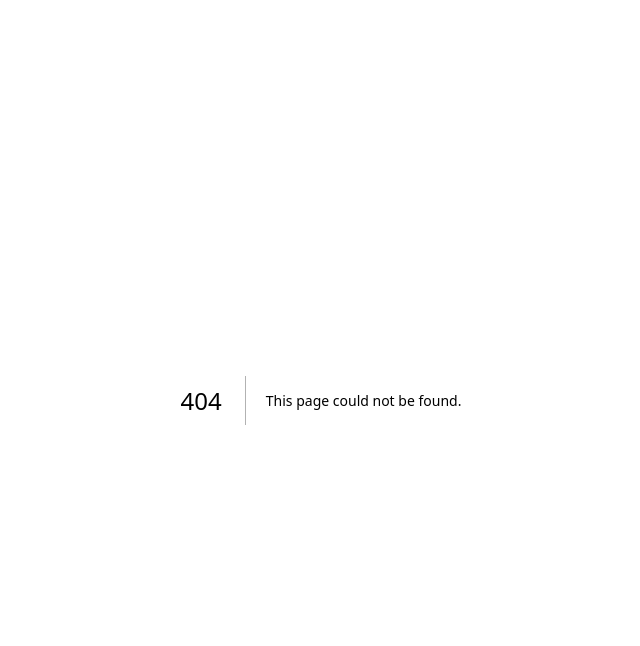
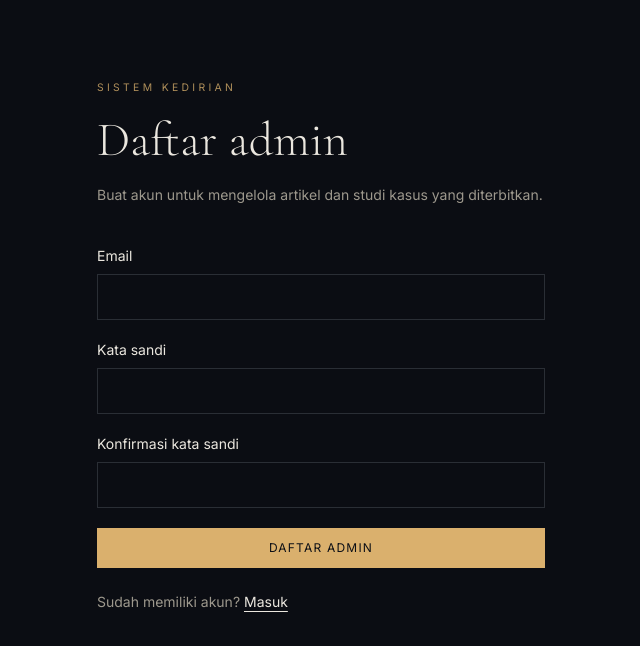
Before and after one commit to spiritualsciencezone/sistem-kedirian, a Next.js app: page /admin/register in a window 1280 px wide. Before the commit this address had no page. Shown: the top 646 px of the page, without its empty margins (319-959 px from the left). Built offline with nearby package versions, Linux system fonts and the light colour scheme.

Commit message:
Add Supabase admin registration flow

```diff
--- a/app/admin/login/page.tsx
+++ b/app/admin/login/page.tsx
@@ -1,6 +1,7 @@
 'use client'
 
 import { FormEvent, useState } from 'react'
+import Link from 'next/link'
 import { useRouter } from 'next/navigation'
 import { createClient } from '@/lib/supabase/client'
 
@@ -11,5 +12,5 @@ export default function AdminLoginPage() {
   const [error, setError] = useState('')
   const [loading, setLoading] = useState(false)
   async function submit(event: FormEvent) { event.preventDefault(); setLoading(true); setError(''); const { error } = await createClient().auth.signInWithPassword({ email, password }); if (error) { setError('Email atau kata sandi tidak valid.'); setLoading(false); return }; router.push('/admin') }
-  return <main className="min-h-screen bg-background px-6 py-20"><div className="mx-auto max-w-md"><p className="text-[0.65rem] uppercase tracking-hairline text-primary/80">Sistem Kedirian</p><h1 className="mt-5 font-serif text-5xl font-light">Admin masuk</h1><p className="mt-5 text-sm leading-relaxed text-muted-foreground">Kelola artikel dan studi kasus yang diterbitkan.</p><form onSubmit={submit} className="mt-10 space-y-5"><label className="block text-sm">Email<input required type="email" value={email} onChange={(e) => setEmail(e.target.value)} className="mt-2 w-full border border-border bg-transparent px-4 py-3 outline-none focus:border-primary" /></label><label className="block text-sm">Kata sandi<input required type="password" value={password} onChange={(e) => setPassword(e.target.value)} className="mt-2 w-full border border-border bg-transparent px-4 py-3 outline-none focus:border-primary" /></label>{error && <p role="alert" className="text-sm text-red-400">{error}</p>}<button disabled={loading} className="w-full bg-primary px-4 py-3 text-xs uppercase tracking-widest text-primary-foreground disabled:opacity-50">{loading ? 'Memeriksa…' : 'Masuk'}</button></form></div></main>
+  return <main className="min-h-screen bg-background px-6 py-20"><div className="mx-auto max-w-md"><p className="text-[0.65rem] uppercase tracking-hairline text-primary/80">Sistem Kedirian</p><h1 className="mt-5 font-serif text-5xl font-light">Admin masuk</h1><p className="mt-5 text-sm leading-relaxed text-muted-foreground">Kelola artikel dan studi kasus yang diterbitkan.</p><form onSubmit={submit} className="mt-10 space-y-5"><label className="block text-sm">Email<input required type="email" value={email} onChange={(e) => setEmail(e.target.value)} className="mt-2 w-full border border-border bg-transparent px-4 py-3 outline-none focus:border-primary" /></label><label className="block text-sm">Kata sandi<input required type="password" value={password} onChange={(e) => setPassword(e.target.value)} className="mt-2 w-full border border-border bg-transparent px-4 py-3 outline-none focus:border-primary" /></label>{error && <p role="alert" className="text-sm text-red-400">{error}</p>}<button disabled={loading} className="w-full bg-primary px-4 py-3 text-xs uppercase tracking-widest text-primary-foreground disabled:opacity-50">{loading ? 'Memeriksa…' : 'Masuk'}</button></form><p className="mt-6 text-sm text-muted-foreground">Belum memiliki akun? <Link href="/admin/register" className="text-foreground underline underline-offset-4">Daftar Admin</Link></p></div></main>
 }
--- /dev/null
+++ b/app/admin/register/page.tsx
@@ -0,0 +1,72 @@
+'use client'
+
+import { FormEvent, useState } from 'react'
+import Link from 'next/link'
+import { useRouter } from 'next/navigation'
+import { createClient } from '@/lib/supabase/client'
+
+export default function AdminRegisterPage() {
+  const router = useRouter()
+  const [email, setEmail] = useState('')
+  const [password, setPassword] = useState('')
+  const [confirmation, setConfirmation] = useState('')
+  const [error, setError] = useState('')
+  const [loading, setLoading] = useState(false)
+
+  async function submit(event: FormEvent<HTMLFormElement>) {
+    event.preventDefault()
+    setError('')
+
+    if (password.length < 6) {
+      setError('Kata sandi minimal 6 karakter.')
+      return
+    }
+    if (password !== confirmation) {
+      setError('Konfirmasi kata sandi tidak cocok.')
+      return
+    }
+
+    setLoading(true)
+    const supabase = createClient()
+    const { data, error: signUpError } = await supabase.auth.signUp({ email, password })
+
+    if (signUpError) {
+      setError(signUpError.message.toLowerCase().includes('already') ? 'Email tersebut sudah terdaftar.' : 'Pendaftaran gagal. Periksa kembali data Anda.')
+      setLoading(false)
+      return
+    }
+
+    if (!data.user || !data.session) {
+      setError('Pendaftaran berhasil. Silakan konfirmasi email Anda, lalu masuk kembali untuk menyelesaikan akses admin.')
+      setLoading(false)
+      return
+    }
+
+    const { error: profileError } = await supabase.from('admin_profiles').insert({ user_id: data.user.id })
+    if (profileError && profileError.code !== '23505') {
+      setError('Akun dibuat, tetapi akses admin belum berhasil disiapkan.')
+      setLoading(false)
+      return
+    }
+
+    router.push('/admin')
+  }
+
+  return (
+    <main className="min-h-screen bg-background px-6 py-20">
+      <div className="mx-auto max-w-md">
+        <p className="text-[0.65rem] uppercase tracking-hairline text-primary/80">Sistem Kedirian</p>
+        <h1 className="mt-5 font-serif text-5xl font-light">Daftar admin</h1>
+        <p className="mt-5 text-sm leading-relaxed text-muted-foreground">Buat akun untuk mengelola artikel dan studi kasus yang diterbitkan.</p>
+        <form onSubmit={submit} className="mt-10 space-y-5">
+          <label className="block text-sm">Email<input required type="email" value={email} onChange={(event) => setEmail(event.target.value)} className="mt-2 w-full border border-border bg-transparent px-4 py-3 outline-none focus:border-primary" /></label>
+          <label className="block text-sm">Kata sandi<input required minLength={6} type="password" value={password} onChange={(event) => setPassword(event.target.value)} className="mt-2 w-full border border-border bg-transparent px-4 py-3 outline-none focus:border-primary" /></label>
+          <label className="block text-sm">Konfirmasi kata sandi<input required minLength={6} type="password" value={confirmation} onChange={(event) => setConfirmation(event.target.value)} className="mt-2 w-full border border-border bg-transparent px-4 py-3 outline-none focus:border-primary" /></label>
+          {error && <p role="alert" className="text-sm text-red-400">{error}</p>}
+          <button disabled={loading} className="w-full bg-primary px-4 py-3 text-xs uppercase tracking-widest text-primary-foreground disabled:opacity-50">{loading ? 'Mendaftarkan…' : 'Daftar admin'}</button>
+        </form>
+        <p className="mt-6 text-sm text-muted-foreground">Sudah memiliki akun? <Link href="/admin/login" className="text-foreground underline underline-offset-4">Masuk</Link></p>
+      </div>
+    </main>
+  )
+}
```
